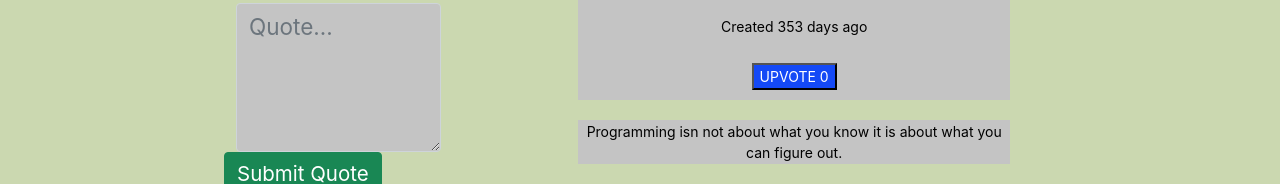
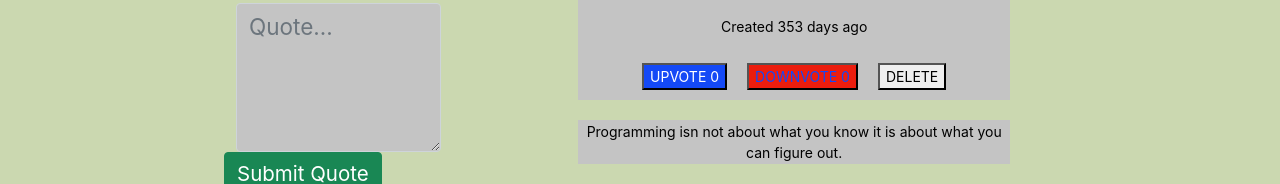
Before and after one commit to jwy951/Quotes-of-the-Day, an Angular app: page / in a window 1280 px wide. Both pictures are taken after a click on the button "Success is tyring to succeed.". Shown: the part 324-508 px from the top of the page. Built offline with nearby package versions, Linux system fonts and the light colour scheme.

Commit message:
add live link

```diff
--- a/src/app/quote-detail/quote-detail.component.html
+++ b/src/app/quote-detail/quote-detail.component.html
@@ -5,11 +5,11 @@
 <button class="details" id="upvote" (click)='quoteUpvote(true)'>
     UPVOTE {{quote.upvote}}
 </button>
-<!-- <button class="details" id="downvote" (click)='quoteDownvote(true)'>
+<button class="details" id="downvote" (click)='quoteDownvote(true)'>
     DOWNVOTE {{quote.downvote}}
 </button>
 <button class="details" id="delete" (click)='quoteDelete(true)'>
-    DELETE -->
+    DELETE
 <!-- </button>
 <p>{{quote.description}}</p>
 <button (click)='goalComplete(true)'>Complete</button> -->
```
Also changed, not shown: 1 other file (tests, documents, lock files or other folders).
